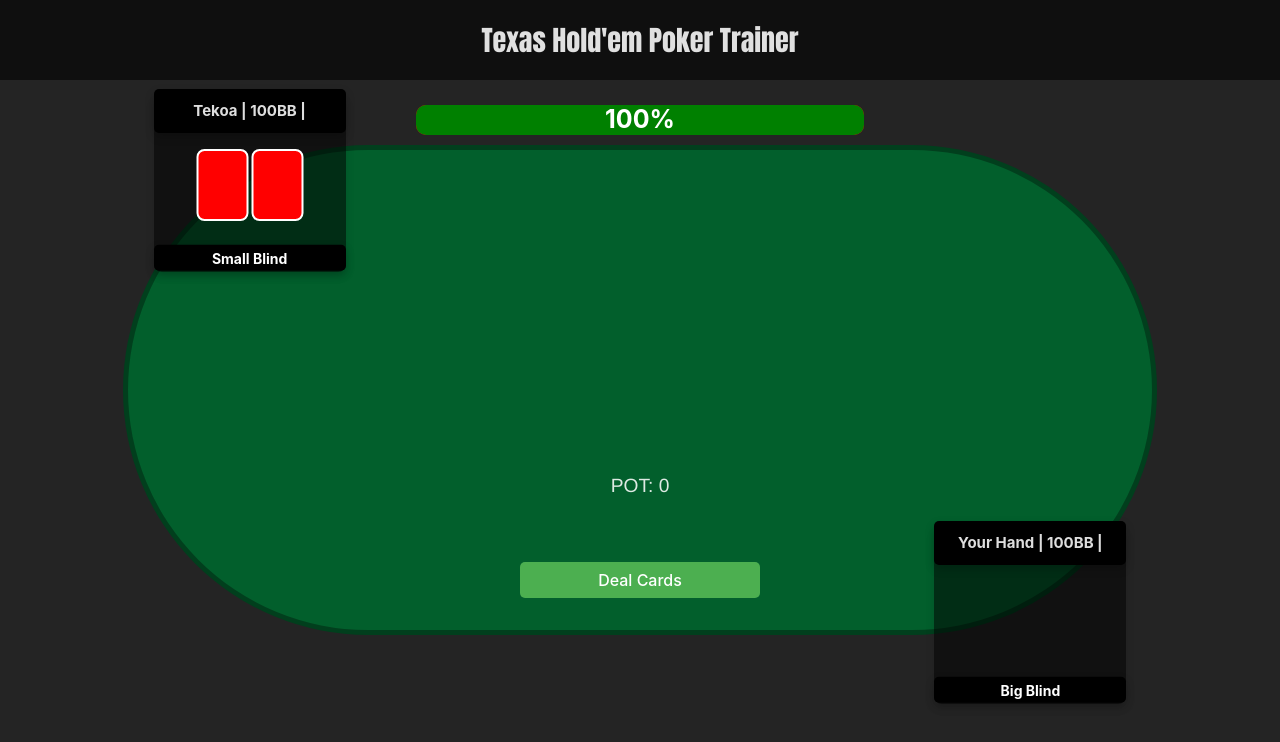
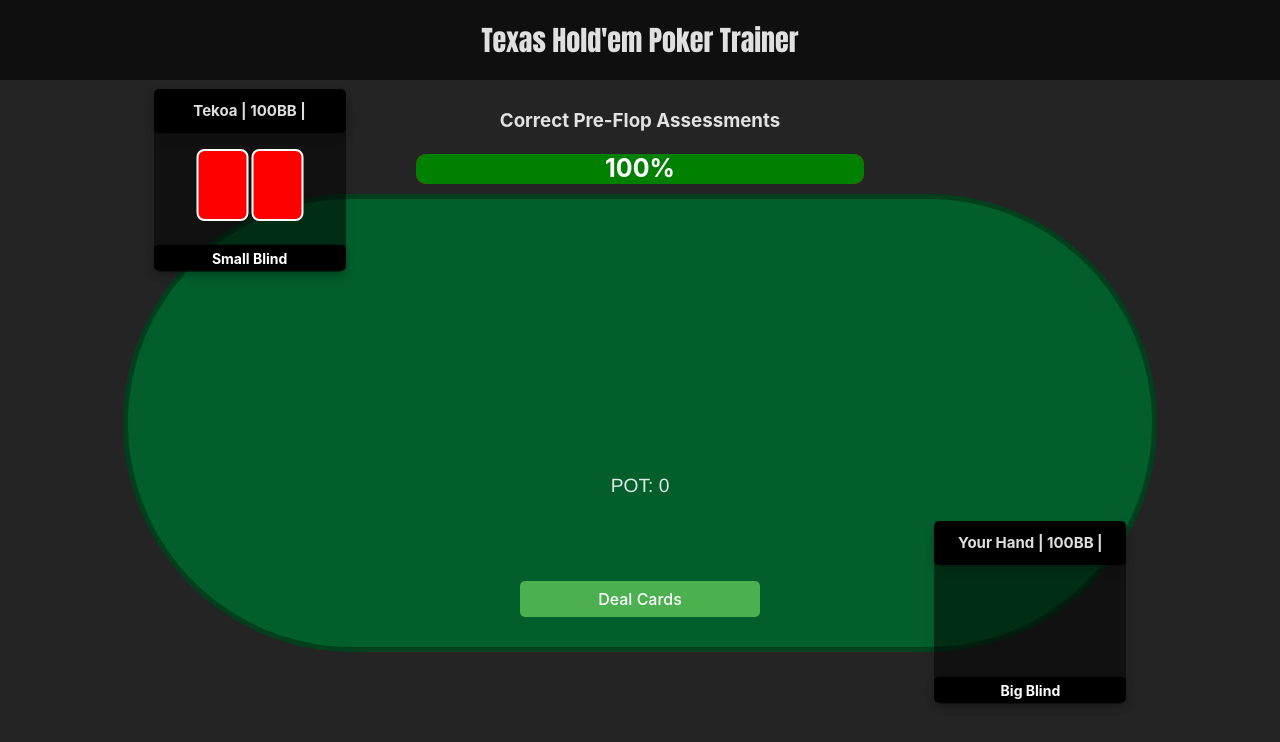
Before and after one commit to Joshieingold/poker-trainer, a React (Vite) app: page / in a window 1280 px wide. Shown: the top 742 px of the page. Built offline with nearby package versions, Linux system fonts and the light colour scheme.

Commit message:
Added label for progress bar

```diff
--- a/src/components/PokerTable.css
+++ b/src/components/PokerTable.css
@@ -228,8 +228,8 @@
 
   }
 
-  .container {
-
+  .bar-container {
+    text-align: center;
     width: 35vw;
 
 }
--- a/src/components/PokerTable.jsx
+++ b/src/components/PokerTable.jsx
@@ -393,7 +393,8 @@ const PokerTable = () => {
     return (
         <div className='gameArea'>
             <div className='PercentBar'>
-            <div className="container">
+            <div className="bar-container">
+                <h3>Correct Pre-Flop Assessments</h3>
                 <div className="progressBar">
                     <div className="progressBarFill" style={({width: `${correctPercent}%`})}>
                         <div className="progressLabel">{correctPercent}%</div>
```
